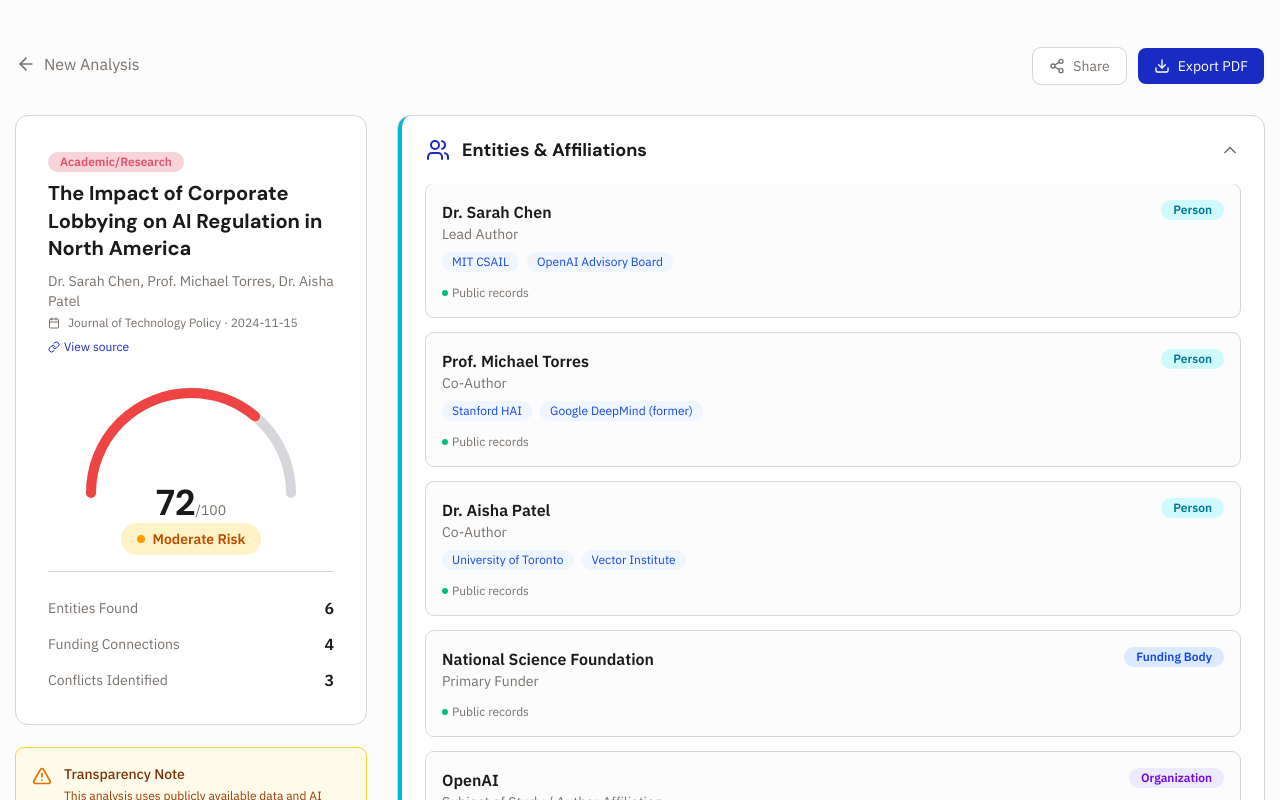
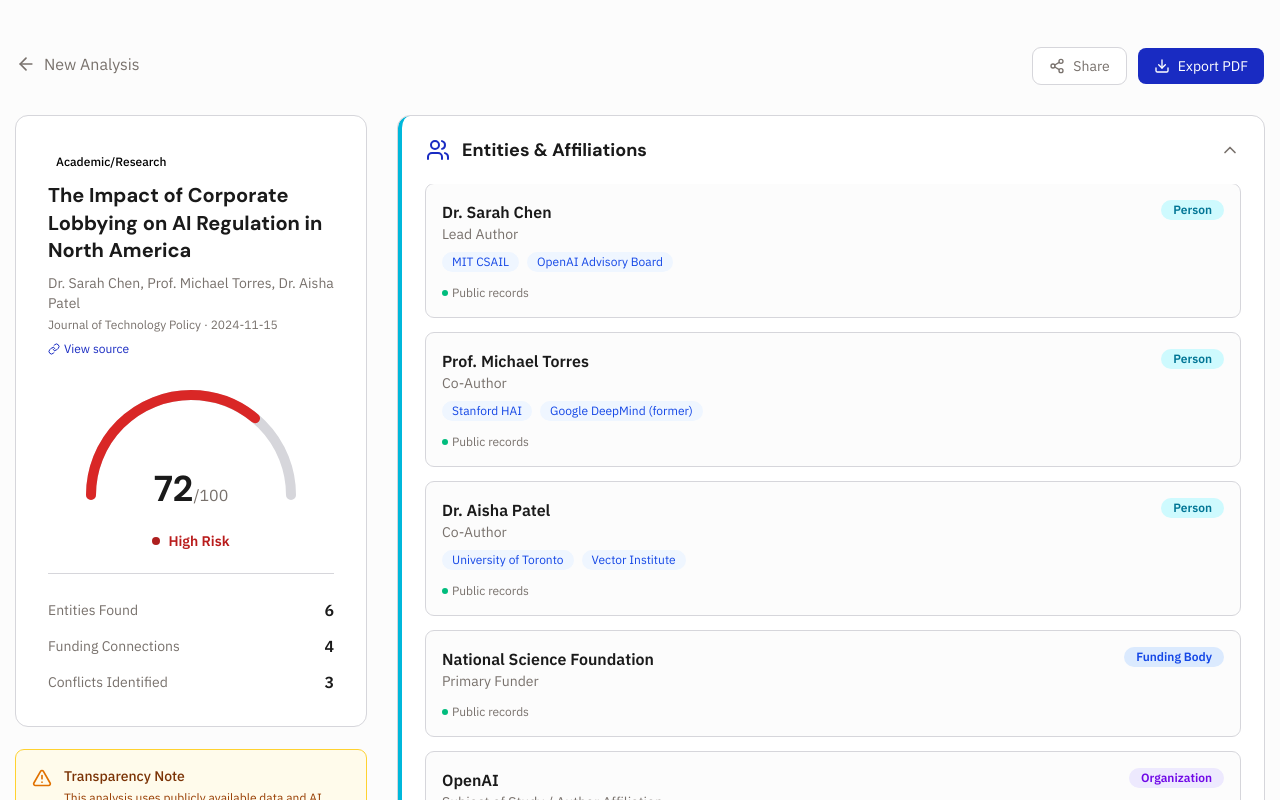
Before and after one commit to XavierLED/calgary-hacks-2026, a Next.js app in the folder frontend/: page /results in a window 1280 px wide. Shown: the top 800 px of the page. Built offline with nearby package versions, Linux system fonts and the light colour scheme.

Commit message:
linked score and displayed risk level

```diff
--- a/frontend/app/components/RiskBadge.tsx
+++ b/frontend/app/components/RiskBadge.tsx
@@ -5,16 +5,34 @@
 }
 
 const config = {
-    low: { label: "Low Risk", bg: "bg-emerald-100", text: "text-emerald-700", dot: "bg-emerald-500" },
-    moderate: { label: "Moderate Risk", bg: "bg-amber-100", text: "text-amber-700", dot: "bg-amber-500" },
-    high: { label: "High Risk", bg: "bg-red-100", text: "text-red-700", dot: "bg-red-500" },
+    low: {
+        label: "Low Risk",
+        text: "#3FC07C",
+        dot: "#26734A",
+    },
+    moderate: {
+        label: "Moderate Risk",
+        text: "#E6C74C",
+        dot: "#C9A61C",
+    },
+    high: {
+        label: "High Risk",
+        text: "#B91C1C",
+        dot: "#AE1F1E",
+    },
 };
 
 export function RiskBadge({ level }: RiskBadgeProps) {
     const c = config[level];
     return (
-        <span className={`inline-flex items-center gap-2 rounded-full px-4 py-1.5 text-sm font-semibold ${c.bg} ${c.text}`}>
-            <span className={`h-2 w-2 rounded-full ${c.dot}`} />
+        <span
+            className="inline-flex items-center gap-2 py-1.5 text-sm font-semibold rounded-full"
+            style={{ color: c.text }}
+        >
+            <span
+                className="h-2 w-2 rounded-full"
+                style={{ backgroundColor: c.dot }}
+            />
             {c.label}
         </span>
     );
--- a/frontend/app/components/ScoreGauge.tsx
+++ b/frontend/app/components/ScoreGauge.tsx
@@ -13,9 +13,9 @@
     const offset = circumference - (score / 100) * circumference;
 
     const getColor = () => {
-        if (score <= 33) return "#22c55e";
-        if (score <= 66) return "#eab308";
-        return "#ef4444";
+        if (score <= 33) return "#3FC07C";
+        if (score <= 66) return "#E6C74C";
+        return "#D92726";
     };
 
     return (
@@ -42,7 +42,7 @@
                     transition={{ duration: 1.5, ease: "easeOut" }}
                 />
             </svg>
-            <div className="absolute inset-x-0 bottom-0 text-center">
+            <div className="absolute inset-x-0 bottom-4 text-center">
                 <motion.span
                     className="font-heading text-4xl font-bold text-foreground"
                     initial={{ opacity: 0 }}
@@ -51,7 +51,7 @@
                 >
                     {score}
                 </motion.span>
-                <span className="text-sm text-text-warm">/100</span>
+                <span className="text-md text-text-warm">/100</span>
             </div>
         </div>
     );
--- a/frontend/app/page.tsx
+++ b/frontend/app/page.tsx
@@ -210,7 +210,7 @@
 
                 <footer className="px-6 py-8 text-center md:px-16">
                     <p className="mx-auto max-w-3xl text-xs leading-relaxed text-text-warm">
-                        This tool surfaces publicly available information about funding
+                        This tool utilizes publicly available information about funding
                         sources, institutional affiliations, and political connections. For
                         informational purposes only. Please verify independently before
                         making decisions.
--- a/frontend/app/results/page.tsx
+++ b/frontend/app/results/page.tsx
@@ -23,7 +23,6 @@
 import { ConflictCard } from "../components/ConflictCard";
 import { DataSource } from "../components/DataSource";
 
-// ─── Data ──────────────────────────────────────────────────────────
 // TODO: Replace with real API call
 import { MOCK_RESULT } from "../lib/mockData";
 import type { AnalysisResult, ConflictSeverity, SourceType } from "../lib/types";
@@ -37,12 +36,12 @@
     other: "Other Source",
 };
 
-const SOURCE_COLORS: Record<SourceType, string> = {
-    paper: "bg-light-red-accent text-red-accent",
-    video: "bg-light-orange-accent text-orange-accent",
-    news: "bg-light-orange-accent text-orange-accent",
-    article: "bg-light-orange-accent text-orange-accent",
-    other: "bg-light-blue-accent text-blue-accent",
+const SOURCE_COLORS: Record<SourceType, { bg: string; text: string }> = {
+    paper: { bg: 'var(--color-light-red-accent)', text: 'var(--color-red-accent)' },
+    video: { bg: 'var(--color-light-orange-accent)', text: 'var(--color-orange-accent)' },
+    news: { bg: 'var(--color-light-orange-accent)', text: 'var(--color-orange-accent)' },
+    article: { bg: 'var(--color-light-orange-accent)', text: 'var(--color-orange-accent)' },
+    other: { bg: 'var(--color-light-blue-accent)', text: 'var(--color-blue-accent)' },
 };
 
 const SEVERITY_COLORS: Record<ConflictSeverity, string> = {
@@ -57,10 +56,18 @@
     high: "bg-red-50 outline-red-200",
 };
 
-// ─── Component ─────────────────────────────────────────────────────
 export default function Results() {
     // TODO: Replace with real data fetching
     const data: AnalysisResult = MOCK_RESULT;
+
+    // Link risk level to score
+    const getRiskLevel = (score: number): "low" | "moderate" | "high" => {
+        if (score <= 33) return "low";
+        if (score <= 66) return "moderate";
+        return "high";
+    };
+
+    const riskLevel = getRiskLevel(data.score);
 
     return (
         <div className="relative min-h-screen bg-background">
@@ -100,16 +107,19 @@
                         >
                             {/* Source info */}
                             <span
-                                className={`mb-2 inline-block rounded-full px-3 py-0.5 text-xs font-semibold ${SOURCE_COLORS[data.source.type]}`}
+                                className="px-2 py-1 inline-flex justify-center items-center gap-2.5 text-xs font-medium rounded-lg"
+                                style={{
+                                    backgroundColor: SOURCE_COLORS[data.source.type].bg,
+                                    color: SOURCE_COLORS[data.source.type].text,
+                                }}
                             >
                                 {SOURCE_LABELS[data.source.type]}
                             </span>
-                            <h2 className="font-heading text-xl font-bold leading-snug text-foreground">
+                            <h2 className="font-heading text-xl font-bold leading-snug text-foreground pt-2">
                                 {data.source.title}
                             </h2>
                             <p className="mt-2 text-sm text-text-warm">{data.source.authors.join(", ")}</p>
                             <div className="mt-1 flex items-center gap-2 text-xs text-text-warm">
-                                <Calendar className="h-3 w-3" />
                                 <span>{data.source.publisher} · {data.source.publishedDate}</span>
                             </div>
                             {data.source.url && (
@@ -129,7 +139,7 @@
                             </div>
 
                             <div className="mb-4 flex justify-center">
-                                <RiskBadge level={data.riskLevel} />
+                                <RiskBadge level={riskLevel} />
                             </div>
 
                             {/* Quick stats */}
```
